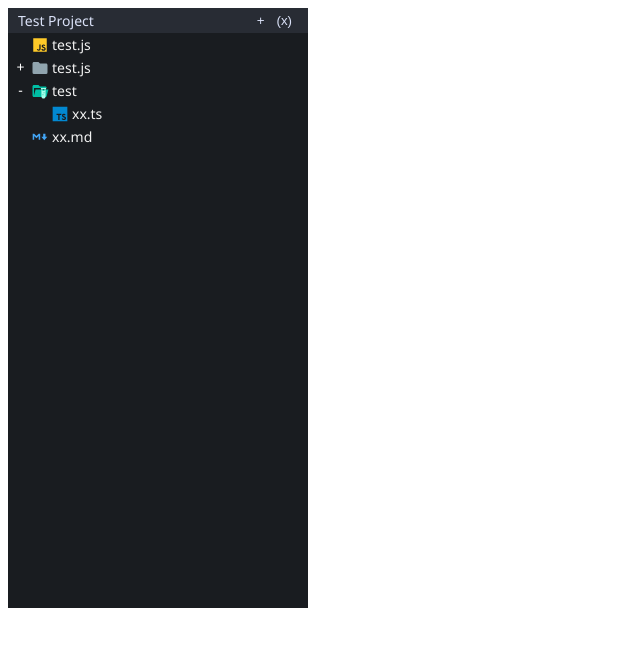
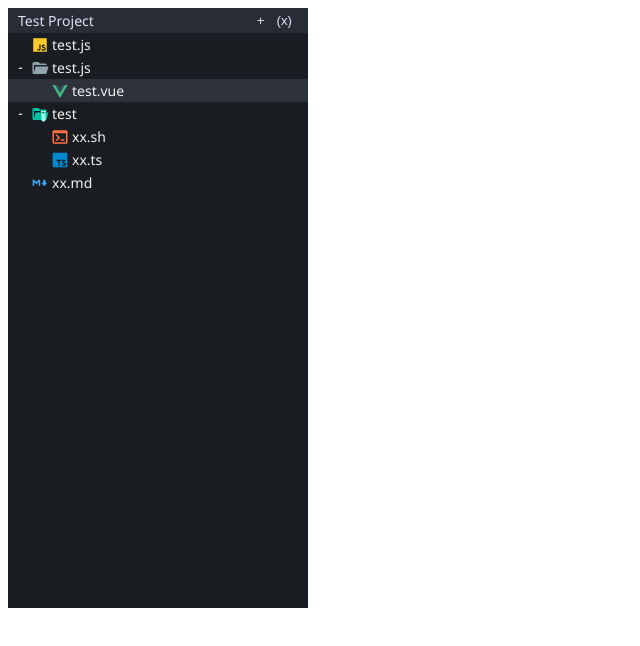
Before and after one commit to 0x-jerry/vue-file-tree, a Vue app: page / in a window 1280 px wide. Shown: the top 646 px of the page, without its empty margins (0-640 px from the left). Built offline with nearby package versions, Linux system fonts and the light colour scheme.

Commit message:
perf: use config instead of new TreeItem object

```diff
--- a/package.json
+++ b/package.json
@@ -4,7 +4,8 @@
   "types": "index.d.ts",
   "scripts": {
     "serve": "vue-cli-service serve",
-    "build": "vue-cli-service build --target lib --name VueFileTree src/entry.js",
+    "build": "vue-cli-service build --outputDir docs",
+    "build:lib": "vue-cli-service build --target lib --name VueFileTree src/entry.ts",
     "lint": "vue-cli-service lint"
   },
   "dependencies": {
--- a/src/App.vue
+++ b/src/App.vue
@@ -5,28 +5,34 @@
 </template>
 
 <script>
-import { TreeItem, TreeView } from './entry'
+import { TreeView } from './entry'
 
 export default {
-  name: 'App',
   components: {
     TreeView
   },
   computed: {
     tree () {
-      const root = new TreeItem({ name: 'test', type: 'folder' })
-      const file = new TreeItem({ name: 'xx.ts', type: 'file' })
-
-      root.expand = true
-      root.children.push(file)
-
-      file.parent = root
-
       return [
-        root,
-        new TreeItem({ name: 'test.js', type: 'folder' }),
-        new TreeItem({ name: 'test.js', type: 'file' }),
-        new TreeItem({ name: 'xx.md', type: 'file' })
+        {
+          name: 'test',
+          type: 'folder',
+          expand: true,
+          children: [
+            { name: 'xx.ts', type: 'file' },
+            { name: 'xx.sh', type: 'file' }
+          ]
+        },
+        {
+          name: 'test.js',
+          type: 'folder',
+          expand: true,
+          children: [
+            { name: 'test.vue', type: 'file', active: true }
+          ]
+        },
+        { name: 'test.js', type: 'file' },
+        { name: 'xx.md', type: 'file' }
       ]
     }
   }
--- a/src/core/TreeView.vue
+++ b/src/core/TreeView.vue
@@ -45,7 +45,9 @@ export default {
     NestedItem
   },
   data () {
-    tree.replace(this.tree)
+    const treeItems = this.tree.map(opt => new TreeItem(opt))
+
+    tree.replace(treeItems)
 
     return {
       rootChildren: tree.model,
--- a/src/core/config.ts
+++ b/src/core/config.ts
@@ -1,5 +1,5 @@
 export const configs = {
   newFileDefaultName: 'new file',
   newFolderDefaultName: 'new folder',
-  iconFolderPath: '/icons'
+  iconFolderPath: './icons'
 }
--- a/src/core/model.ts
+++ b/src/core/model.ts
@@ -4,8 +4,10 @@ import { configs } from './config'
 export interface TreeItemOption {
   name: string;
   type: TreeItemType;
-  parent: TreeItem;
   describe: string;
+  expand: boolean;
+  active: boolean;
+  children?: Partial<TreeItemOption>[];
 }
 
 export type TreeItemType = 'folder' | 'file' | TreeItemTypeEnum
@@ -30,12 +32,21 @@ export class TreeItem {
     const defualtName = this.isFolder ? configs.newFolderDefaultName : configs.newFileDefaultName
     this.name = options.name || defualtName
 
-    this.parent = options.parent
-    this.active = false
-    this.expand = false
+    this.active = !!options.active
+    this.expand = !!options.expand
     this.describe = options.describe || ''
 
     this.children = []
+
+    this._initChildren(options.children)
+  }
+
+  private _initChildren (children: Partial<TreeItemOption>[] = []) {
+    for (const child of children) {
+      const m = new TreeItem(child)
+      this.children.push(m)
+      m.parent = this
+    }
   }
 
   get depth () {
@@ -159,6 +170,8 @@ export class TreeManager {
     for (const child of models) {
       child.parent = parent || undefined
 
+      child.active && this.active(child)
+
       if (child.isFolder && child.children.length) {
         this._sort(child.children, child, dec)
       }
--- a/src/entry.ts
+++ b/src/entry.ts
@@ -1,5 +1,5 @@
 import TreeView from './core/TreeView.vue'
-
+export { configs } from './core/config'
 export { TreeItem, TreeManager, tree } from './core/model'
 
 export { TreeView }
--- /dev/null
+++ b/vue.config.js
@@ -0,0 +1,3 @@
+module.exports = {
+  publicPath: './'
+}
```
